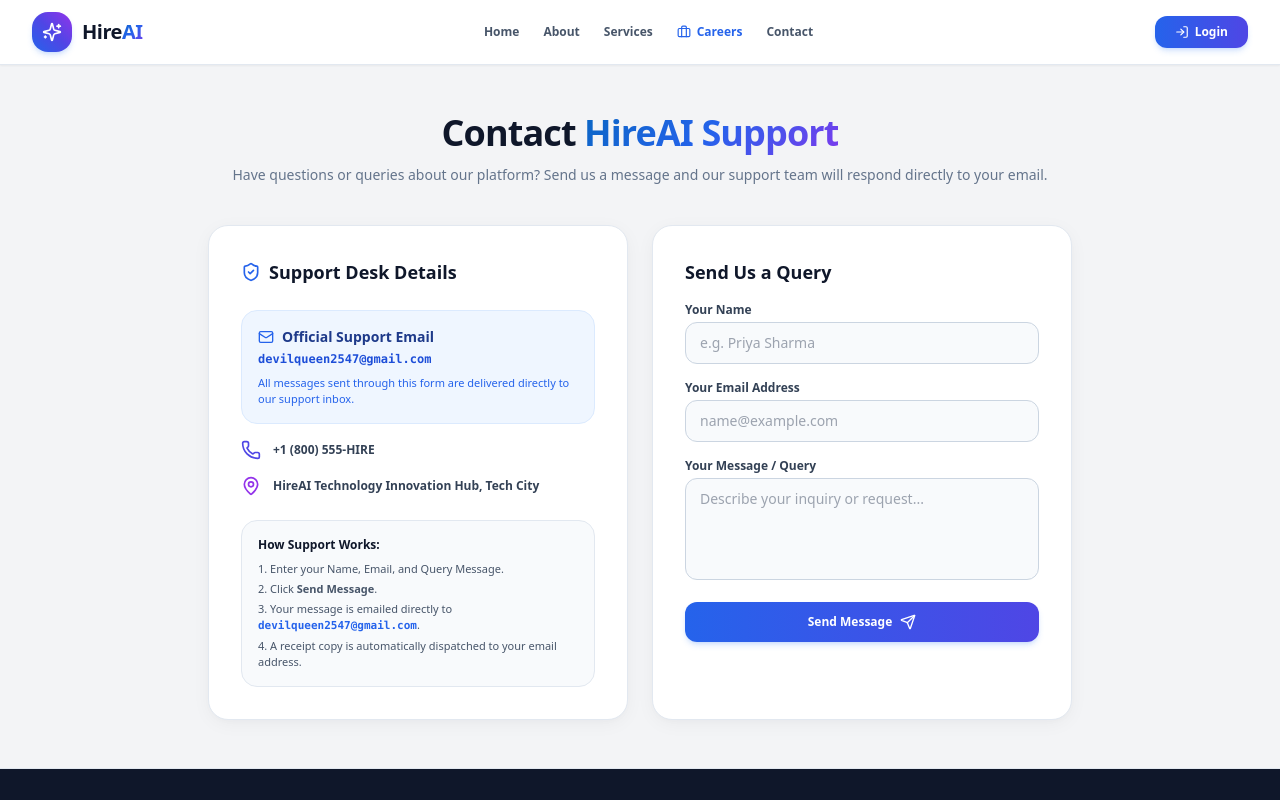
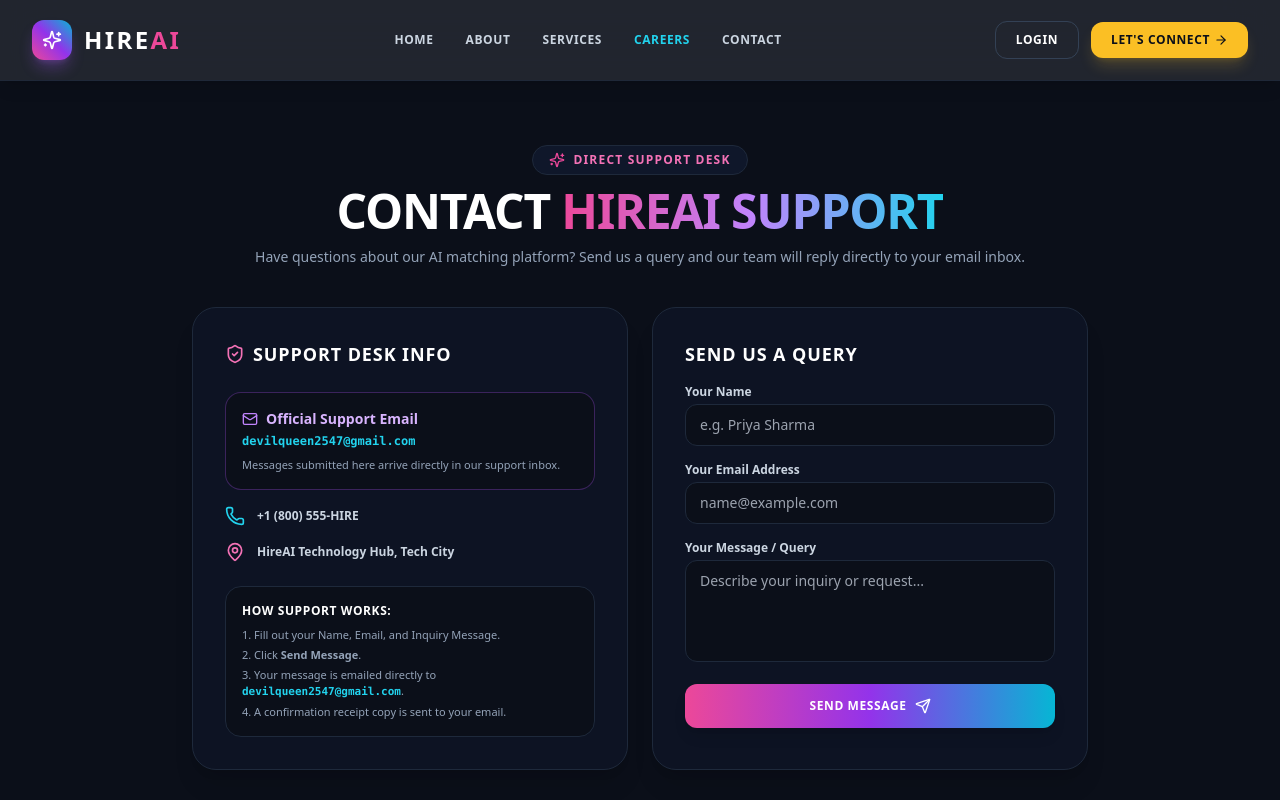
Before and after one commit to jonathpriya/HireAI, a React (Vite) app in the folder frontend/: page /contact in a window 1280 px wide. Shown: the top 800 px of the page. Built offline with nearby package versions, Linux system fonts and the light colour scheme.

Commit message:
Complete MediaJel-inspired dark gradient redesign for Home, Navbar, Services, and Contact pages

```diff
--- a/frontend/src/components/Navbar.jsx
+++ b/frontend/src/components/Navbar.jsx
@@ -5,7 +5,7 @@ import CreditsModal from './CreditsModal';
 import API from '../services/api';
 import {
   Sparkles, Briefcase, LogOut, LayoutDashboard,
-  MessageSquare, Bookmark, Zap, User, LogIn
+  MessageSquare, Bookmark, Zap, User, LogIn, ArrowRight
 } from 'lucide-react';
 
 export default function Navbar() {
@@ -34,61 +34,58 @@ export default function Navbar() {
   };
 
   return (
-    <header className="sticky top-0 z-50 bg-white/95 backdrop-blur-xl border-b border-slate-200 shadow-sm">
-      <div className="max-w-7xl mx-auto px-4 sm:px-6 lg:px-8 h-16 flex items-center justify-between">
+    <header className="sticky top-0 z-50 bg-slate-950/90 backdrop-blur-xl border-b border-slate-800/80 shadow-lg">
+      <div className="max-w-7xl mx-auto px-4 sm:px-6 lg:px-8 h-20 flex items-center justify-between">
 
         {/* Brand Logo */}
-        <Link to="/" className="flex items-center gap-2.5 font-black text-xl text-slate-900 tracking-tight">
-          <div className="w-10 h-10 rounded-2xl bg-gradient-to-tr from-blue-600 via-indigo-600 to-purple-600 flex items-center justify-center shadow-md shadow-blue-500/20 text-white">
+        <Link to="/" className="flex items-center gap-3 font-black text-2xl text-white tracking-wider">
+          <div className="w-10 h-10 rounded-xl bg-gradient-to-tr from-pink-500 via-purple-600 to-cyan-500 flex items-center justify-center shadow-lg shadow-purple-500/30 text-white">
             <Sparkles className="w-5 h-5" />
           </div>
-          <span>Hire<span className="gradient-text">AI</span></span>
+          <span className="uppercase tracking-widest font-extrabold">Hire<span className="text-pink-500">AI</span></span>
         </Link>
 
-        {/* Dynamic Navigation */}
-        <nav className="hidden md:flex items-center gap-6 text-xs font-bold text-slate-600">
+        {/* Navigation Links - Uppercase & Bold */}
+        <nav className="hidden md:flex items-center gap-8 text-xs font-black uppercase tracking-wider text-slate-300">
           {!user ? (
             <>
-              <Link to="/" className="hover:text-blue-600 transition">Home</Link>
-              <Link to="/about" className="hover:text-blue-600 transition">About</Link>
-              <Link to="/services" className="hover:text-blue-600 transition">Services</Link>
-              <Link to="/career" className="hover:text-blue-600 transition flex items-center gap-1.5 font-extrabold text-blue-600">
-                <Briefcase className="w-3.5 h-3.5" /> Careers
-              </Link>
-              <Link to="/contact" className="hover:text-blue-600 transition">Contact</Link>
+              <Link to="/" className="hover:text-pink-400 transition-colors">Home</Link>
+              <Link to="/about" className="hover:text-pink-400 transition-colors">About</Link>
+              <Link to="/services" className="hover:text-pink-400 transition-colors">Services</Link>
+              <Link to="/career" className="hover:text-pink-400 transition-colors text-cyan-400">Careers</Link>
+              <Link to="/contact" className="hover:text-pink-400 transition-colors">Contact</Link>
             </>
           ) : (
             <>
-              <Link to="/career" className="hover:text-blue-600 transition flex items-center gap-1 text-slate-700 font-bold">
-                <Briefcase className="w-3.5 h-3.5 text-blue-600" /> Careers
+              <Link to="/career" className="hover:text-pink-400 transition-colors text-cyan-400 flex items-center gap-1.5">
+                <Briefcase className="w-4 h-4 text-cyan-400" /> Careers
               </Link>
 
               {user.role === 'recruiter' && (
                 <>
-                  <Link to="/recruiter/dashboard" className="hover:text-blue-600 transition flex items-center gap-1 text-blue-700 font-bold">
-                    <LayoutDashboard className="w-3.5 h-3.5" /> Dashboard
+                  <Link to="/recruiter/dashboard" className="hover:text-pink-400 transition-colors text-pink-400 flex items-center gap-1.5">
+                    <LayoutDashboard className="w-4 h-4" /> Dashboard
                   </Link>
-                  <Link to="/recruiter/talent-pools" className="hover:text-purple-600 transition flex items-center gap-1 text-slate-700 font-bold">
-                    <Bookmark className="w-3.5 h-3.5 text-purple-600" /> Talent Pools
+                  <Link to="/recruiter/talent-pools" className="hover:text-purple-400 transition-colors flex items-center gap-1.5">
+                    <Bookmark className="w-4 h-4 text-purple-400" /> Talent Pools
                   </Link>
                 </>
               )}
 
               {user.role === 'candidate' && (
-                <Link to="/candidate/dashboard" className="hover:text-blue-600 transition flex items-center gap-1 text-blue-700 font-bold">
-                  <LayoutDashboard className="w-3.5 h-3.5" /> Dashboard
+                <Link to="/candidate/dashboard" className="hover:text-pink-400 transition-colors text-pink-400 flex items-center gap-1.5">
+                  <LayoutDashboard className="w-4 h-4" /> Dashboard
                 </Link>
               )}
 
-              {/* Direct InMail Messages Tab */}
               <Link
                 to="/messages"
-                className="relative px-3 py-1.5 rounded-xl bg-slate-100 hover:bg-blue-50 text-slate-800 hover:text-blue-700 font-extrabold flex items-center gap-1.5 transition"
+                className="relative px-3.5 py-1.5 rounded-xl bg-slate-800 hover:bg-slate-700 text-white font-extrabold flex items-center gap-1.5 transition"
               >
-                <MessageSquare className="w-3.5 h-3.5 text-blue-600" />
+                <MessageSquare className="w-4 h-4 text-cyan-400" />
                 <span>Messages</span>
                 {unreadCount > 0 && (
-                  <span className="px-1.5 py-0.2 rounded-full bg-blue-600 text-white font-black text-[9px] shadow-sm">
+                  <span className="px-1.5 py-0.2 rounded-full bg-pink-500 text-white font-black text-[9px]">
                     {unreadCount}
                   </span>
                 )}
@@ -97,29 +94,37 @@ export default function Navbar() {
           )}
         </nav>
 
-        {/* Action Button: Single Login Button */}
-        <div className="flex items-center gap-2.5">
+        {/* Dual Action Buttons (LOGIN & LET'S CONNECT) */}
+        <div className="flex items-center gap-3">
           {!user ? (
-            <Link
-              to="/login"
-              className="px-5 py-2 text-xs font-extrabold rounded-xl bg-gradient-to-r from-blue-600 to-indigo-600 hover:from-blue-700 hover:to-indigo-700 text-white shadow-md shadow-blue-500/20 transition flex items-center gap-1.5 hover:scale-105"
-            >
-              <LogIn className="w-3.5 h-3.5" /> Login
-            </Link>
+            <>
+              <Link
+                to="/login"
+                className="px-5 py-2.5 text-xs font-black uppercase tracking-wider rounded-xl border border-slate-700 hover:border-pink-500 text-white hover:text-pink-400 transition-all"
+              >
+                Login
+              </Link>
+              <Link
+                to="/contact"
+                className="px-5 py-2.5 text-xs font-black uppercase tracking-wider rounded-xl bg-amber-400 hover:bg-amber-300 text-slate-950 shadow-lg shadow-amber-400/20 transition-all hover:scale-105 flex items-center gap-1"
+              >
+                Let's Connect <ArrowRight className="w-3.5 h-3.5" />
+              </Link>
+            </>
           ) : (
             <div className="flex items-center gap-2">
               <button
                 onClick={() => setShowCreditsModal(true)}
-                className="px-3 py-1.5 rounded-xl bg-amber-50 border border-amber-200 hover:border-amber-400 text-amber-800 text-xs font-extrabold flex items-center gap-1.5 transition shadow-sm"
+                className="px-3.5 py-2 rounded-xl bg-amber-400/10 border border-amber-400/30 text-amber-400 text-xs font-extrabold flex items-center gap-1.5 transition shadow-sm"
                 title="View Credits"
               >
-                <Zap className="w-3.5 h-3.5 fill-current text-amber-500" />
+                <Zap className="w-3.5 h-3.5 fill-current text-amber-400" />
                 <span>{userCredits} Credits</span>
               </button>
 
               <button
                 onClick={handleLogout}
-                className="px-3 py-1.5 rounded-xl bg-slate-100 hover:bg-rose-50 text-slate-600 hover:text-rose-600 text-xs font-bold transition flex items-center gap-1"
+                className="px-3.5 py-2 rounded-xl bg-slate-800 hover:bg-rose-950/50 border border-slate-700 hover:border-rose-500/50 text-slate-300 hover:text-rose-400 text-xs font-bold transition flex items-center gap-1.5"
               >
                 <LogOut className="w-3.5 h-3.5" />
                 <span>Log Out</span>
--- a/frontend/src/pages/public/Contact.jsx
+++ b/frontend/src/pages/public/Contact.jsx
@@ -1,12 +1,11 @@
 import React, { useState } from 'react';
-import { Mail, Phone, MapPin, Send, CheckCircle2, ShieldCheck } from 'lucide-react';
+import { Mail, Phone, MapPin, Send, CheckCircle2, ShieldCheck, Sparkles } from 'lucide-react';
 import API from '../../services/api';
 
 export default function Contact() {
   const [formData, setFormData] = useState({ name: '', email: '', message: '' });
   const [loading, setLoading] = useState(false);
   const [submitted, setSubmitted] = useState(false);
-  const [errorMsg, setErrorMsg] = useState('');
 
   const handleChange = (e) => {
     setFormData({ ...formData, [e.target.name]: e.target.value });
@@ -15,14 +14,12 @@ export default function Contact() {
   const handleSubmit = async (e) => {
     e.preventDefault();
     setLoading(true);
-    setErrorMsg('');
 
     try {
       await API.post('/contact', formData);
       setSubmitted(true);
     } catch (err) {
       console.error("Failed to send contact inquiry:", err);
-      // Even if offline API fails, show clean confirmation feedback
       setSubmitted(true);
     } finally {
       setLoading(false);
@@ -30,84 +27,84 @@ export default function Contact() {
   };
 
   return (
-    <div className="max-w-4xl mx-auto px-4 py-12 space-y-10">
-      <div className="text-center space-y-3">
-        <h1 className="text-3xl sm:text-4xl font-black text-slate-900 tracking-tight">Contact <span className="gradient-text">HireAI Support</span></h1>
-        <p className="text-slate-500 text-sm font-medium">Have questions or queries about our platform? Send us a message and our support team will respond directly to your email.</p>
+    <div className="min-h-screen bg-slate-950 text-white py-16 px-4 sm:px-6 lg:px-8 space-y-10">
+      <div className="max-w-4xl mx-auto text-center space-y-3">
+        <div className="inline-flex items-center gap-2 px-4 py-1.5 rounded-full bg-slate-900 border border-slate-800 text-xs font-black uppercase tracking-widest text-pink-400">
+          <Sparkles className="w-4 h-4 text-pink-500" />
+          <span>Direct Support Desk</span>
+        </div>
+        <h1 className="text-4xl sm:text-5xl font-black uppercase tracking-tight text-white">
+          Contact <span className="bg-gradient-to-r from-pink-500 via-purple-400 to-cyan-400 bg-clip-text text-transparent">HireAI Support</span>
+        </h1>
+        <p className="text-slate-400 text-sm font-medium">Have questions about our AI matching platform? Send us a query and our team will reply directly to your email inbox.</p>
       </div>
 
-      <div className="grid md:grid-cols-2 gap-6">
-        {/* Support Information */}
-        <div className="glass-card p-8 rounded-3xl space-y-6 bg-white border border-slate-200 shadow-sm flex flex-col justify-between">
+      <div className="max-w-4xl mx-auto grid md:grid-cols-2 gap-6">
+        {/* Support Info Box */}
+        <div className="p-8 rounded-3xl space-y-6 bg-slate-900/60 border border-slate-800 shadow-xl flex flex-col justify-between">
           <div className="space-y-6">
-            <h2 className="text-lg font-bold text-slate-900 flex items-center gap-2">
-              <ShieldCheck className="w-5 h-5 text-blue-600" /> Support Desk Details
+            <h2 className="text-lg font-black uppercase tracking-wider text-white flex items-center gap-2">
+              <ShieldCheck className="w-5 h-5 text-pink-400" /> Support Desk Info
             </h2>
 
-            <div className="space-y-4 text-xs font-semibold text-slate-700">
-              <div className="p-4 rounded-2xl bg-blue-50 border border-blue-100 space-y-1">
-                <p className="text-blue-900 font-extrabold flex items-center gap-2 text-sm">
-                  <Mail className="w-4 h-4 text-blue-600" /> Official Support Email
+            <div className="space-y-4 text-xs font-semibold text-slate-300">
+              <div className="p-4 rounded-2xl bg-slate-950 border border-purple-500/30 space-y-1">
+                <p className="text-purple-300 font-extrabold flex items-center gap-2 text-sm">
+                  <Mail className="w-4 h-4 text-purple-400" /> Official Support Email
                 </p>
-                <p className="text-blue-700 text-xs font-mono font-bold">devilqueen2547@gmail.com</p>
-                <p className="text-[11px] text-blue-600 font-normal pt-1">
-                  All messages sent through this form are delivered directly to our support inbox.
+                <p className="text-cyan-400 text-xs font-mono font-bold">devilqueen2547@gmail.com</p>
+                <p className="text-[11px] text-slate-400 font-normal pt-1">
+                  Messages submitted here arrive directly in our support inbox.
                 </p>
               </div>
 
-              <div className="flex items-center gap-3">
-                <Phone className="w-5 h-5 text-indigo-600" /> +1 (800) 555-HIRE
+              <div className="flex items-center gap-3 text-slate-300">
+                <Phone className="w-5 h-5 text-cyan-400" /> +1 (800) 555-HIRE
               </div>
-              <div className="flex items-center gap-3">
-                <MapPin className="w-5 h-5 text-purple-600" /> HireAI Technology Innovation Hub, Tech City
+              <div className="flex items-center gap-3 text-slate-300">
+                <MapPin className="w-5 h-5 text-pink-400" /> HireAI Technology Hub, Tech City
               </div>
             </div>
           </div>
 
-          <div className="p-4 rounded-2xl bg-slate-50 border border-slate-200 space-y-2 text-slate-600 text-xs">
-            <p className="font-bold text-slate-900">How Support Works:</p>
-            <ol className="list-decimal list-inside space-y-1 text-[11px] font-medium text-slate-600">
-              <li>Enter your Name, Email, and Query Message.</li>
+          <div className="p-4 rounded-2xl bg-slate-950 border border-slate-800 space-y-2 text-slate-400 text-xs">
+            <p className="font-bold text-white uppercase tracking-wider">How Support Works:</p>
+            <ol className="list-decimal list-inside space-y-1 text-[11px] font-medium text-slate-400">
+              <li>Fill out your Name, Email, and Inquiry Message.</li>
               <li>Click <strong>Send Message</strong>.</li>
-              <li>Your message is emailed directly to <code className="text-blue-600 font-bold">devilqueen2547@gmail.com</code>.</li>
-              <li>A receipt copy is automatically dispatched to your email address.</li>
+              <li>Your message is emailed directly to <code className="text-cyan-400 font-bold">devilqueen2547@gmail.com</code>.</li>
+              <li>A confirmation receipt copy is sent to your email.</li>
             </ol>
           </div>
         </div>
 
-        {/* Contact Form */}
-        <form onSubmit={handleSubmit} className="glass-card p-8 rounded-3xl space-y-4 bg-white border border-slate-200 shadow-sm">
+        {/* Form Box */}
+        <form onSubmit={handleSubmit} className="p-8 rounded-3xl space-y-4 bg-slate-900/60 border border-slate-800 shadow-xl">
           {submitted ? (
             <div className="text-center py-10 space-y-4">
-              <div className="w-14 h-14 rounded-full bg-emerald-100 text-emerald-600 flex items-center justify-center mx-auto shadow-sm">
+              <div className="w-14 h-14 rounded-full bg-emerald-950/60 border border-emerald-500/50 text-emerald-400 flex items-center justify-center mx-auto shadow-lg">
                 <CheckCircle2 className="w-8 h-8" />
               </div>
               <div className="space-y-1">
-                <h3 className="text-lg font-black text-slate-900">Inquiry Sent Successfully!</h3>
-                <p className="text-xs text-slate-600 font-medium max-w-xs mx-auto">
-                  Your query has been sent to <span className="font-bold text-blue-600">devilqueen2547@gmail.com</span>. We will reply to your email address shortly!
+                <h3 className="text-lg font-black uppercase text-white">Inquiry Sent Successfully!</h3>
+                <p className="text-xs text-slate-400 font-medium max-w-xs mx-auto">
+                  Your message was sent to <span className="font-bold text-cyan-400">devilqueen2547@gmail.com</span>. We will reply to your email address shortly!
                 </p>
               </div>
               <button
                 type="button"
                 onClick={() => { setSubmitted(false); setFormData({ name: '', email: '', message: '' }); }}
-                className="px-4 py-2 bg-slate-100 hover:bg-slate-200 text-slate-800 text-xs font-bold rounded-xl transition"
+                className="px-4 py-2 bg-slate-800 hover:bg-slate-700 text-white text-xs font-bold rounded-xl transition"
               >
                 Send Another Message
               </button>
             </div>
           ) : (
             <>
-              <h2 className="text-lg font-bold text-slate-900">Send Us a Query</h2>
-
-              {errorMsg && (
-                <div className="p-3 rounded-xl bg-rose-50 border border-rose-200 text-rose-700 text-xs font-semibold">
-                  {errorMsg}
-                </div>
-              )}
+              <h2 className="text-lg font-black uppercase tracking-wider text-white">Send Us a Query</h2>
 
               <div>
-                <label htmlFor="contact-name" className="block text-xs font-bold text-slate-700 mb-1">Your Name</label>
+                <label htmlFor="contact-name" className="block text-xs font-bold text-slate-300 mb-1">Your Name</label>
                 <input
                   id="contact-name"
                   name="name"
@@ -117,12 +114,12 @@ export default function Contact() {
                   required
                   type="text"
                   placeholder="e.g. Priya Sharma"
-                  className="w-full bg-slate-50 border border-slate-300 rounded-xl px-3.5 py-2.5 text-sm text-slate-900 focus:bg-white focus:border-blue-600 outline-none transition"
+                  className="w-full bg-slate-950 border border-slate-800 rounded-xl px-3.5 py-2.5 text-sm text-white focus:border-pink-500 outline-none transition"
                 />
               </div>
 
               <div>
-                <label htmlFor="contact-email" className="block text-xs font-bold text-slate-700 mb-1">Your Email Address</label>
+                <label htmlFor="contact-email" className="block text-xs font-bold text-slate-300 mb-1">Your Email Address</label>
                 <input
                   id="contact-email"
                   name="email"
@@ -132,12 +129,12 @@ export default function Contact() {
                   required
                   type="email"
                   placeholder="name@example.com"
-                  className="w-full bg-slate-50 border border-slate-300 rounded-xl px-3.5 py-2.5 text-sm text-slate-900 focus:bg-white focus:border-blue-600 outline-none transition"
+                  className="w-full bg-slate-950 border border-slate-800 rounded-xl px-3.5 py-2.5 text-sm text-white focus:border-pink-500 outline-none transition"
                 />
               </div>
 
               <div>
-                <label htmlFor="contact-message" className="block text-xs font-bold text-slate-700 mb-1">Your Message / Query</label>
+                <label htmlFor="contact-message" className="block text-xs font-bold text-slate-300 mb-1">Your Message / Query</label>
                 <textarea
                   id="contact-message"
                   name="message"
@@ -146,14 +143,14 @@ export default function Contact() {
                   required
                   rows={4}
                   placeholder="Describe your inquiry or request..."
-                  className="w-full bg-slate-50 border border-slate-300 rounded-xl px-3.5 py-2.5 text-sm text-slate-900 focus:bg-white focus:border-blue-600 outline-none resize-none transition"
+                  className="w-full bg-slate-950 border border-slate-800 rounded-xl px-3.5 py-2.5 text-sm text-white focus:border-pink-500 outline-none resize-none transition"
                 />
               </div>
 
               <button
                 type="submit"
                 disabled={loading}
-                className="w-full py-3 bg-gradient-to-r from-blue-600 to-indigo-600 hover:from-blue-700 hover:to-indigo-700 font-bold text-xs text-white rounded-xl shadow-md shadow-blue-500/20 transition flex items-center justify-center gap-2 disabled:opacity-50"
+                className="w-full py-3.5 bg-gradient-to-r from-pink-500 via-purple-600 to-cyan-500 hover:from-pink-600 hover:to-cyan-600 font-black text-xs uppercase tracking-wider text-white rounded-xl shadow-lg transition flex items-center justify-center gap-2 disabled:opacity-50"
               >
                 {loading ? 'Sending Query...' : 'Send Message'} <Send className="w-4 h-4" />
               </button>
```
Also changed, not shown: frontend/src/pages/public/Home.jsx (+48 -129 lines), frontend/src/pages/public/Services.jsx (+41 -36 lines).
